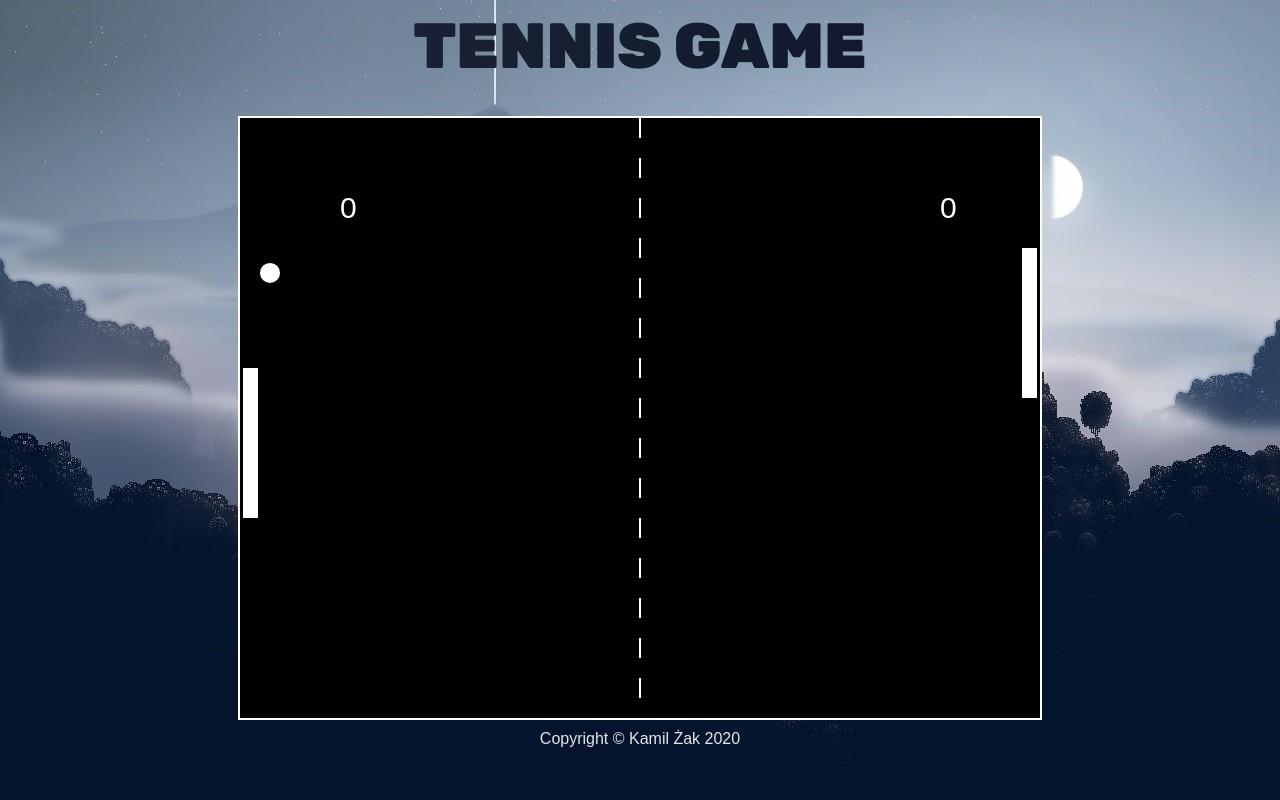
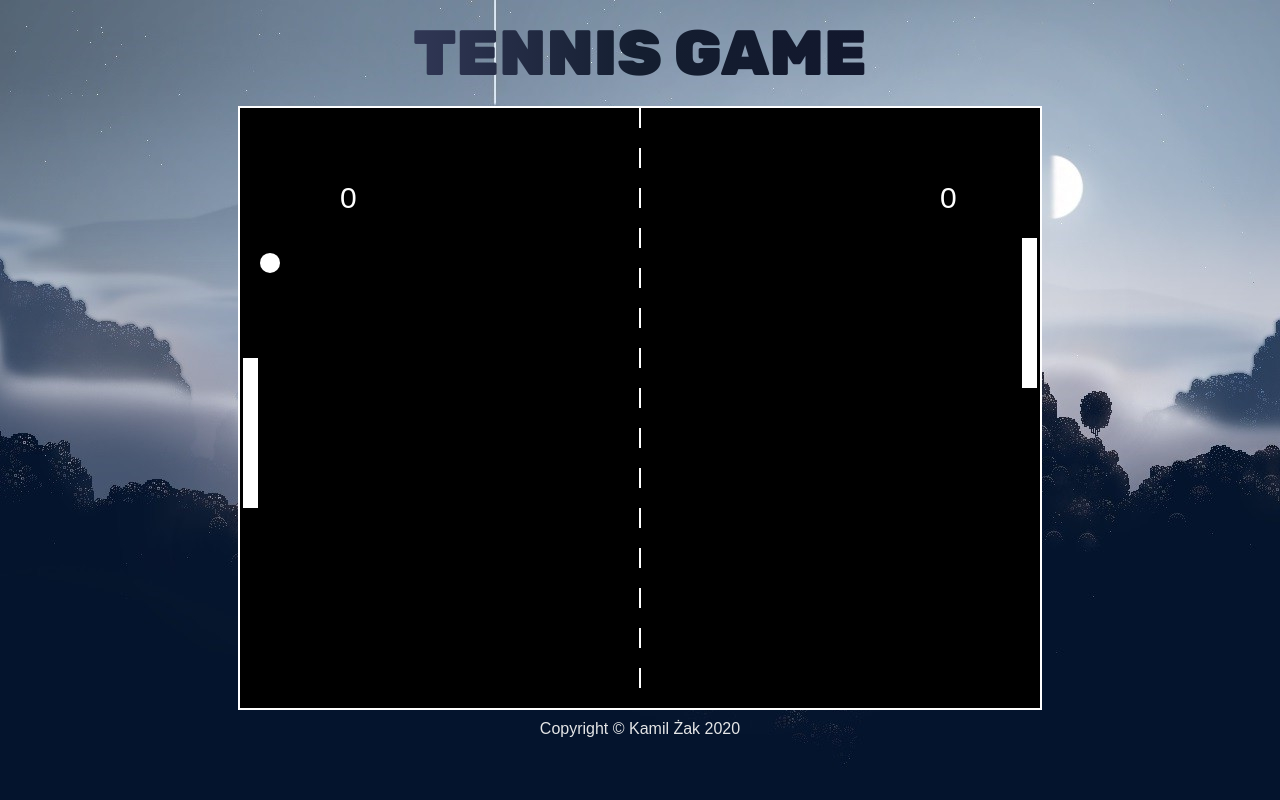
Before and after one commit to kamzak/TennisGame, a plain HTML site: page index.html in a window 1280 px wide. Drawn offline with Linux system fonts and the light colour scheme; a web font is replaced by a local one.

Commit message:
Update style.css

```diff
--- a/style.css
+++ b/style.css
@@ -10,17 +10,17 @@ body {
 	background-image: url("bg.jpg");
 }
 h1 {
+    margin-top: 15px;
+    margin-bottom: 15px;
     text-transform: Uppercase;
-    margin-bottom: .5em;
     font-family: 'Rubik', sans-serif;
     font-size: 4rem;
-    color: #E4E5E6; }
-
-h1 {
+    color: #E4E5E6;
     position: relative;
-    background: linear-gradient(to right, #24243e, #141E30, #0f0c29);
+    background: linear-gradient(to right, #636397, #141E30, #0f0c29);
     -webkit-background-clip: text;
-    -webkit-text-fill-color: transparent; }
+    -webkit-text-fill-color: transparent;
+}
 
 h1:before,
 h1:after {
```
